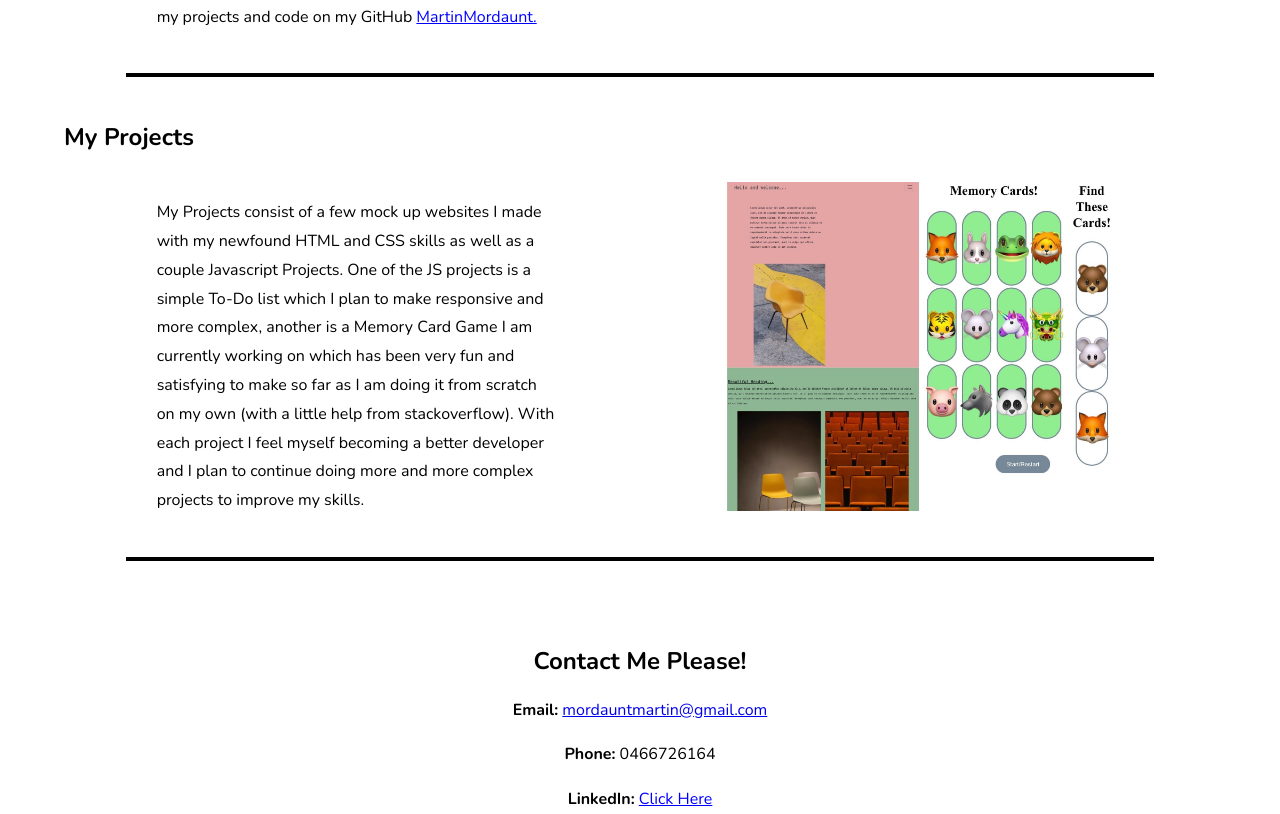
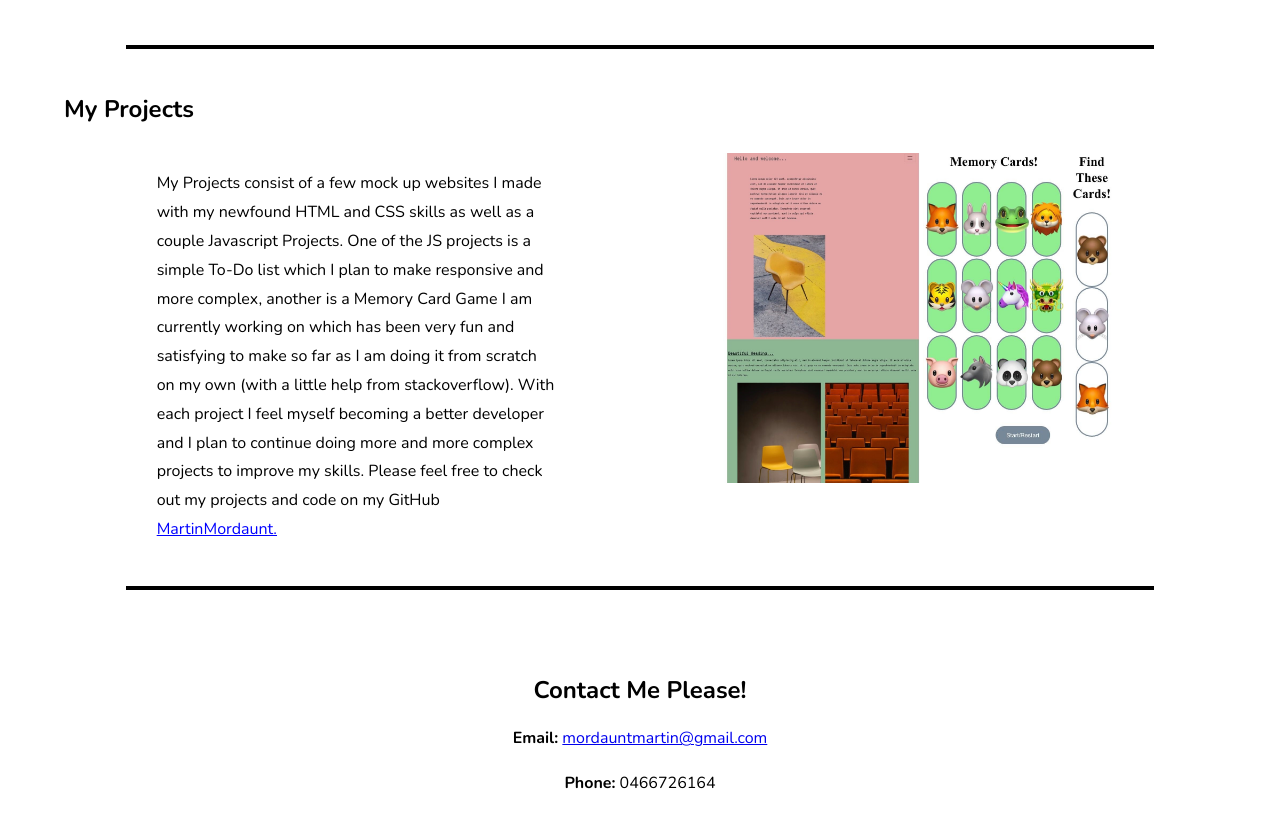
Before and after one commit to MartinMordaunt/Portfolio, a plain HTML site: page index.html in a window 1280 px wide. Shown: the part 1538-2352 px from the top of the page. Drawn offline with nearby package versions, Linux system fonts and the light colour scheme.

Commit message:
Update index.html

```diff
--- a/index.html
+++ b/index.html
@@ -59,8 +59,7 @@
                     trial and error and also utilising resources such as stackoverflow, w3schools and MDN web docs.
                     I am continuing to build on my skills through various tutorials such as The Complete Web Developer Zero To Mastery
                     course by Andrei Neagoie on Udemy and The FrontEnd Developer Career Path on Scrimba.
-                    My goal upon completion of these courses is to become proficient at Advanced Javascript, React, API's and maybe a bit of backend.
-                     Please feel free to check out my projects and code on my GitHub <a href="https://github.com/MartinMordaunt" class="click">MartinMordaunt.</a></p>
+                    My goal upon completion of these courses is to become proficient at Advanced Javascript, React, API's and maybe a bit of backend.</p>
             </div>
             <div class="secTwoColTwo">
                      <img class="logos" src="./newLogos.png" alt="logos">
@@ -78,7 +77,7 @@
                 <p>My Projects consist of a few mock up websites I made with my newfound HTML and CSS skills as well as a couple Javascript Projects.
                     One of the JS projects is a simple To-Do list which I plan to make responsive and more complex, another is a Memory Card Game I am currently working on which
                     has been very fun and satisfying to make so far as I am doing it from scratch on my own (with a little help from stackoverflow). With each project I feel myself
-                    becoming a better developer and I plan to continue doing more and more complex projects to improve my skills.
+                    becoming a better developer and I plan to continue doing more and more complex projects to improve my skills. Please feel free to check out my projects and code on my GitHub <a href="https://github.com/MartinMordaunt" class="click">MartinMordaunt.</a>
                 </p>
             </div>
             <div class="secTwoColTwo">
```
